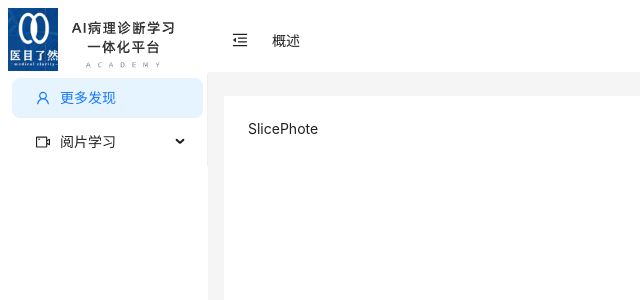
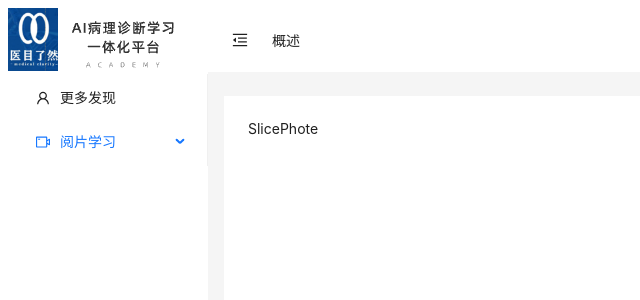
Before and after one commit to abandon888/ClearEye, a React (Vite) app: page /SlicePhoto in a window 1280 px wide. Shown: the top 300 px of the page, without its empty margins (0-640 px from the left). Built offline with nearby package versions, Linux system fonts and the light colour scheme.

Commit message:
fix: fix menu

```diff
--- a/src/App.tsx
+++ b/src/App.tsx
@@ -13,94 +13,23 @@ import {
   useNavigate,
   BrowserRouter,
   Link,
+  useLocation,
 } from 'react-router-dom'
 import Home from './page/home'
 import SliceAnalyze from './page/sliceAnalyze'
 import SlicePhoto from './page/slicePhoto'
-
-const { Header, Sider, Content } = Layout
+import PageLayout from './layout'
 
 const App: React.FC = () => {
-  const [collapsed, setCollapsed] = useState(false)
-  const {
-    token: { colorBgContainer },
-  } = theme.useToken()
-
   return (
     <BrowserRouter>
-      <Layout
-        style={{
-          minHeight: '100vh',
-          background: colorBgContainer,
-        }}>
-        <Sider trigger={null} collapsible collapsed={collapsed} theme="light">
-          <img className="demo-logo-vertical" src={logo} />
-          <Menu
-            mode="inline"
-            defaultSelectedKeys={['1']}
-            items={[
-              {
-                key: '1',
-                icon: <UserOutlined />,
-                label: '更多发现',
-                onClick: () => {
-                  //跳转到home
-                  window.location.href = '/home'
-                },
-              },
-              {
-                key: '2',
-                icon: <VideoCameraOutlined />,
-                label: '阅片学习',
-                children: [
-                  {
-                    key: '2-1',
-                    label: '病理切片图库',
-                    onClick: () => {
-                      window.location.href = '/SlicePhoto'
-                    },
-                  },
-                  {
-                    key: '2-2',
-                    label: '病理图片分析',
-                    onClick: () => {
-                      window.location.href = '/SliceAnalyze'
-                    },
-                  },
-                ],
-              },
-            ]}
-          />
-        </Sider>
-        <Layout>
-          <Header style={{ padding: 0, background: colorBgContainer }}>
-            <Button
-              type="text"
-              icon={collapsed ? <MenuUnfoldOutlined /> : <MenuFoldOutlined />}
-              onClick={() => setCollapsed(!collapsed)}
-              style={{
-                fontSize: '16px',
-                width: 64,
-                height: 64,
-              }}
-            />
-            <Typography.Text>概述</Typography.Text>
-          </Header>
-          <Content
-            style={{
-              margin: '24px 16px',
-              padding: 24,
-              minHeight: 280,
-              background: colorBgContainer,
-            }}>
-            <Routes>
-              <Route path="/home" element={<Home />} />
-              <Route path="/SliceAnalyze" element={<SliceAnalyze />} />
-              <Route path="/SlicePhoto" element={<SlicePhoto />} />
-            </Routes>
-          </Content>
-        </Layout>
-      </Layout>
+      <PageLayout>
+        <Routes>
+          <Route path="/home" element={<Home />} />
+          <Route path="/SliceAnalyze" element={<SliceAnalyze />} />
+          <Route path="/SlicePhoto" element={<SlicePhoto />} />
+        </Routes>
+      </PageLayout>
     </BrowserRouter>
   )
 }
--- /dev/null
+++ b/src/layout.tsx
@@ -0,0 +1,108 @@
+import React, { useEffect, useState } from 'react'
+import {
+  MenuFoldOutlined,
+  MenuUnfoldOutlined,
+  UserOutlined,
+  VideoCameraOutlined,
+} from '@ant-design/icons'
+import { Layout, Menu, Button, theme, Typography } from 'antd'
+import logo from './assets/logo.png'
+import {
+  Routes,
+  Route,
+  useNavigate,
+  BrowserRouter,
+  Link,
+  useLocation,
+} from 'react-router-dom'
+import Home from './page/home'
+import SliceAnalyze from './page/sliceAnalyze'
+import SlicePhoto from './page/slicePhoto'
+
+const { Header, Sider, Content } = Layout
+
+export default function PageLayout(props: { children: React.ReactNode }) {
+  const [collapsed, setCollapsed] = useState(false)
+  // const [selectedKeys, setSelectedKeys] = useState(['1'])
+  const { pathname } = useLocation()
+  const {
+    token: { colorBgContainer },
+  } = theme.useToken()
+
+  useEffect(() => {
+    console.log('pathname', pathname)
+  }, [])
+  return (
+    <Layout
+      style={{
+        minHeight: '100vh',
+        background: colorBgContainer,
+      }}>
+      <Sider trigger={null} collapsible collapsed={collapsed} theme="light">
+        <img className="demo-logo-vertical" src={logo} />
+        <Menu
+          mode="inline"
+          defaultSelectedKeys={[pathname]}
+          items={[
+            {
+              key: '/home',
+              icon: <UserOutlined />,
+              label: '更多发现',
+              onClick: () => {
+                //跳转到home
+                window.location.href = '/home'
+                //setSelectedKeys(['1'])
+              },
+            },
+            {
+              key: '2',
+              icon: <VideoCameraOutlined />,
+              label: '阅片学习',
+              //菜单默认展开
+              children: [
+                {
+                  key: '/SlicePhoto',
+                  label: '病理切片图库',
+                  onClick: () => {
+                    window.location.href = '/SlicePhoto'
+                  },
+                },
+                {
+                  key: '/SliceAnalyze',
+                  label: '病理图片分析',
+                  onClick: () => {
+                    window.location.href = '/SliceAnalyze'
+                  },
+                },
+              ],
+            },
+          ]}
+        />
+      </Sider>
+      <Layout>
+        <Header style={{ padding: 0, background: colorBgContainer }}>
+          <Button
+            type="text"
+            icon={collapsed ? <MenuUnfoldOutlined /> : <MenuFoldOutlined />}
+            onClick={() => setCollapsed(!collapsed)}
+            style={{
+              fontSize: '16px',
+              width: 64,
+              height: 64,
+            }}
+          />
+          <Typography.Text>概述</Typography.Text>
+        </Header>
+        <Content
+          style={{
+            margin: '24px 16px',
+            padding: 24,
+            minHeight: 280,
+            background: colorBgContainer,
+          }}>
+          {props.children}
+        </Content>
+      </Layout>
+    </Layout>
+  )
+}
```
Also changed, not shown: .eslintrc.cjs.
